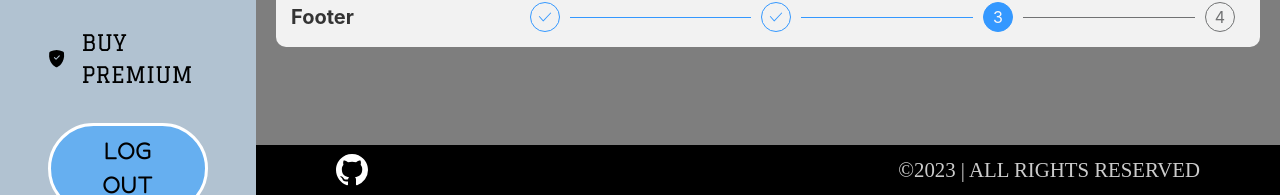
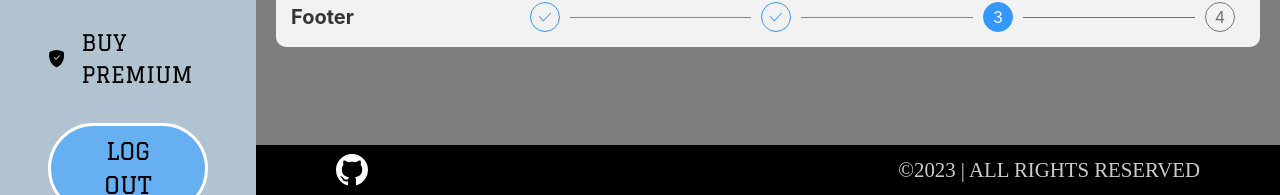
Before and after one commit to PekaVengers/GitCollabX, a React (Vite) app in the folder client/: page /projects/1 in a window 1280 px wide. Shown: the part 605-800 px from the top of the page. Built offline with nearby package versions, Linux system fonts and the light colour scheme; a web font is replaced by a local one.

Commit message:
Update LogoutButton.css

```diff
--- a/client/src/styles/LogoutButton.css
+++ b/client/src/styles/LogoutButton.css
@@ -6,7 +6,7 @@
   border: 3px solid #fff;
   background: #66aff0;
   color: #000;
-  font-family: "Fredoka", sans-serif;
+  font-family: "Graduate", cursive;
   font-size: 1.5rem;
   text-transform: uppercase;
 }
```
